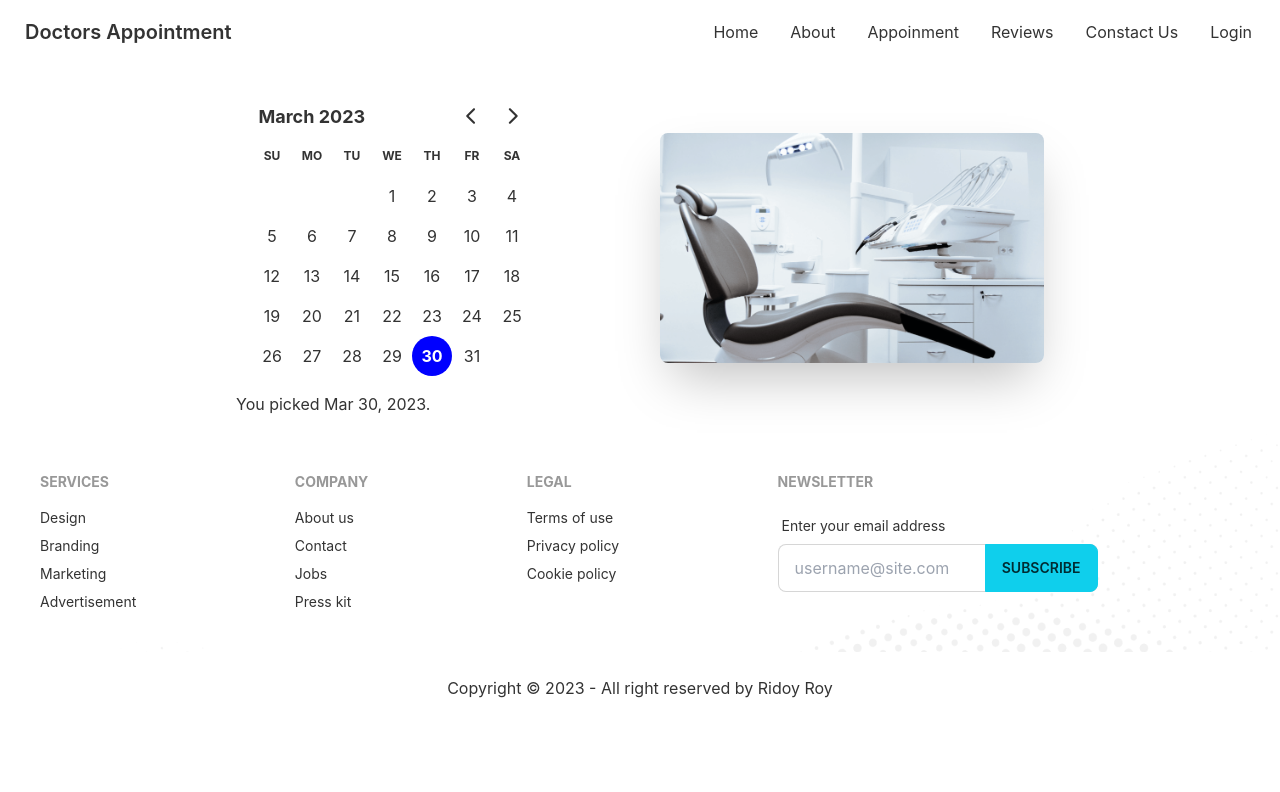
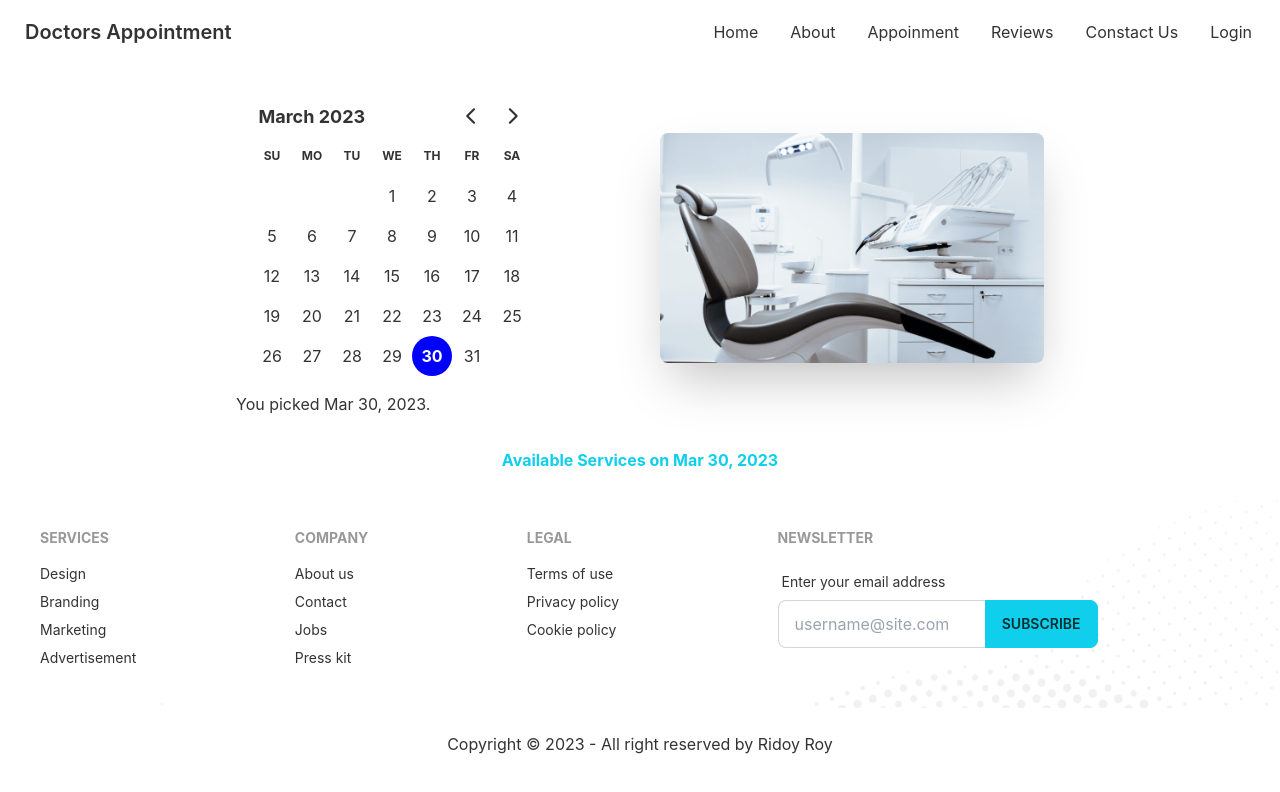
Before and after one commit to IamRidoyRoy/doctors-appointment-frontend, a React (Create React App) app: page /appointment in a window 1280 px wide. Shown: the top 792 px of the page. Built offline with nearby package versions, Linux system fonts and the light colour scheme.

Commit message:
Lift up state to share data and Available Appointment Component

```diff
--- a/src/Pages/AppointmentPage/Appointment.js
+++ b/src/Pages/AppointmentPage/Appointment.js
@@ -1,10 +1,13 @@
-import React from 'react';
+import React, { useState } from 'react';
 import AptBanner from './AptBanner/AptBanner';
+import AvailableServices from './AvailableServices/AvailableServices';
 
 const Appointment = () => {
+    const [selected, setSelected] = useState(new Date());
     return (
         <div>
-            <AptBanner></AptBanner>
+            <AptBanner selected={selected} setSelected={setSelected}></AptBanner>
+            <AvailableServices selected={selected}></AvailableServices>
         </div>
     );
 };
--- a/src/Pages/AppointmentPage/AptBanner/AptBanner.js
+++ b/src/Pages/AppointmentPage/AptBanner/AptBanner.js
@@ -3,11 +3,9 @@ import chair from '../../../assets/images/chair.png'
 import { DayPicker } from 'react-day-picker';
 import { format } from 'date-fns';
 
-const AptBanner = () => {
-    const [selected, setSelected] = useState(new Date());
+const AptBanner = ({ selected, setSelected }) => {
 
     return (
-
         <header>
             <div className="hero ">
                 <div className="hero-content flex-col lg:flex-row-reverse gap-x-28">
@@ -22,8 +20,6 @@ const AptBanner = () => {
                     </div>
                 </div>
             </div>
-
-
         </header>
     );
 };
--- /dev/null
+++ b/src/Pages/AppointmentPage/AvailableServices/AvailableServices.js
@@ -0,0 +1,12 @@
+import { format } from 'date-fns';
+import React from 'react';
+
+const AvailableServices = ({ selected }) => {
+    return (
+        <div className='my-4'>
+            <p className='text-center text-primary font-bold'>Available Services on {format(selected, 'PP')}</p>
+        </div>
+    );
+};
+
+export default AvailableServices;
```
